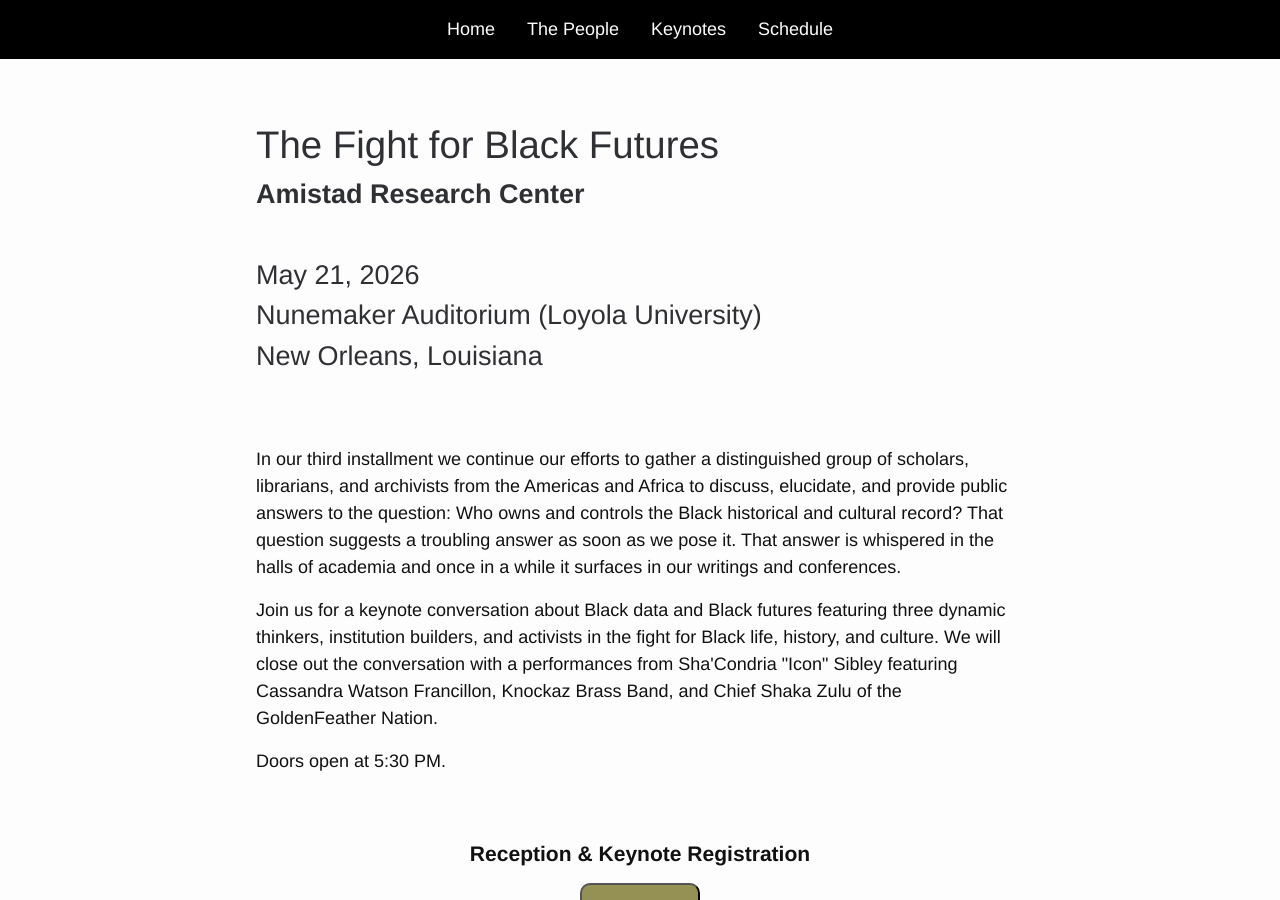
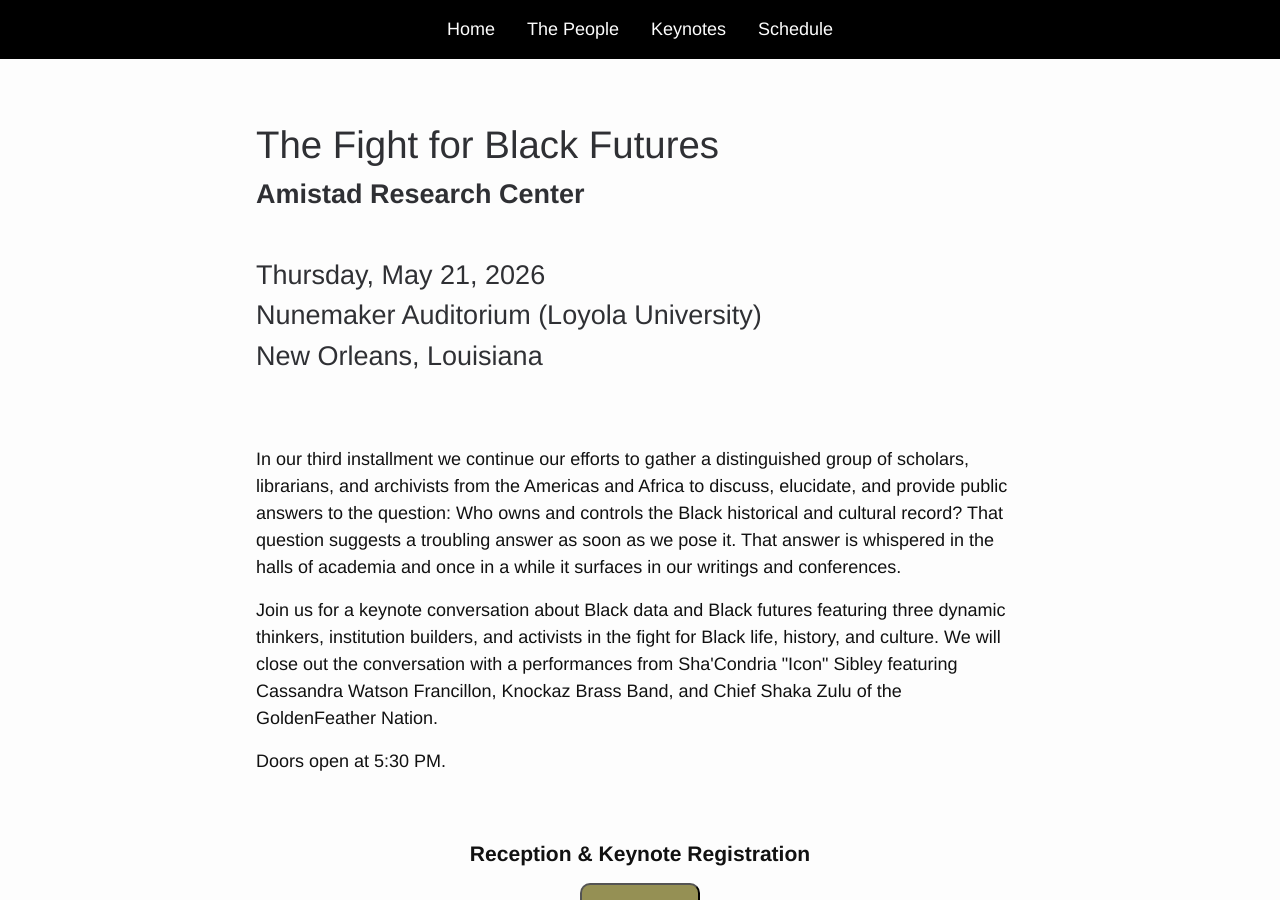
Before and after one commit to elotroalex/wobd-amistad, a Jekyll site: the page built from index.html, in a window 1280 px wide and 900 px high, scrolled down 776 px. Built offline with Jekyll 4.4.1, drawn with Linux system fonts in a browser that asks for light colours.

Commit message:
fixed date error and added amistad logo

```diff
--- a/_includes/footer.html
+++ b/_includes/footer.html
@@ -17,6 +17,7 @@
 
 <div class="fixed-footer" style="color: white">
   <img src="{{site.baseurl}}/images/logos/mellon.png" />
+  <img src="{{site.baseurl}}/images/logos/amistad.png" />
   <img src="{{site.baseurl}}/images/logos/bbd.png" style="margin: 5px 5px 0px 0px" />
   <img src="{{site.baseurl}}/images/logos/lifexcode.png" style="margin: 5px 5px 0px 0px" />
   <img src="{{site.baseurl}}/images/logos/jhu_logo.png" />
--- a/index.html
+++ b/index.html
@@ -11,7 +11,7 @@
     <span style="font-size: 2.4rem; font-weight: 400">The Fight for Black Futures</span><br />
     <strong>Amistad Research Center</strong><br />
     <br />
-    May 21, 2026<br />
+    Thursday, May 21, 2026<br />
 
     Nunemaker Auditorium (Loyola University)<br />
     New Orleans, Louisiana
```
Also changed, not shown: schedule.md (+2 -2 lines), images/logos/amistad.png (added).
